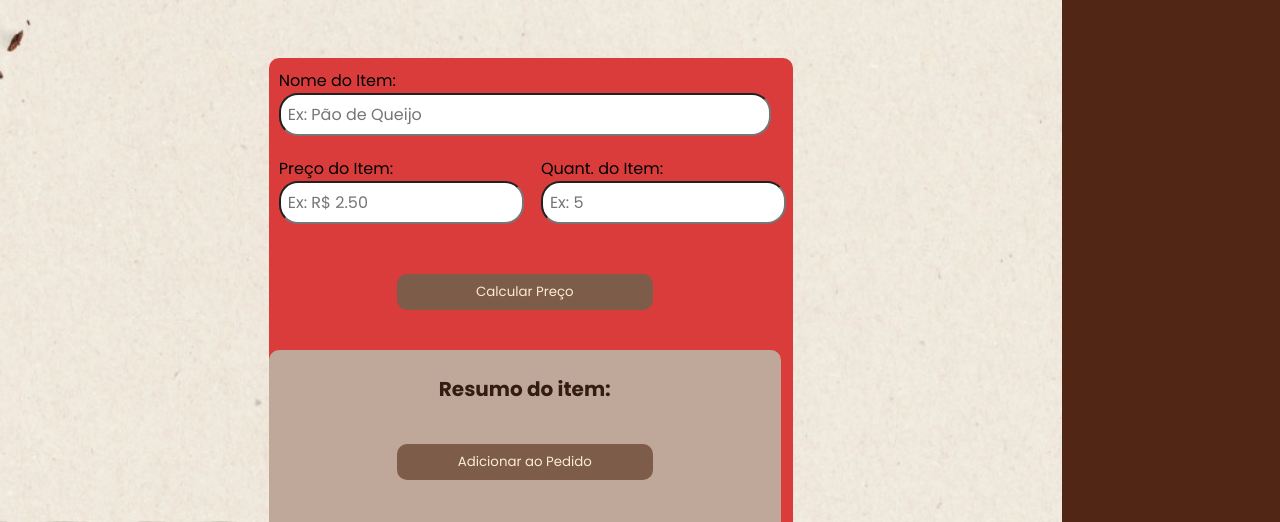
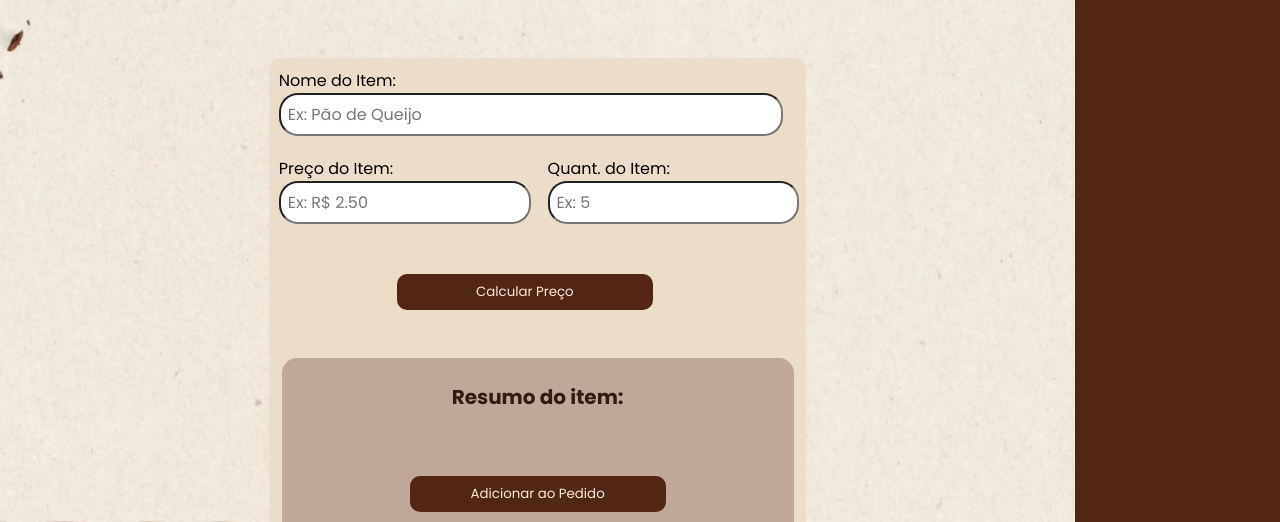
Before and after one commit to Nivea-izeLu/Cafeteria, a website: page public/index.html in a window 1280 px wide. Shown: the part 278-800 px from the top of the page. Drawn offline with Linux system fonts and the light colour scheme; a web font is replaced by a local one.

Commit message:
Alterado denovo o css, falta terminas a parte de mostrar lista

```diff
--- a/public/index.html
+++ b/public/index.html
@@ -37,10 +37,10 @@
     <div class="resultado">
 
       <h4>Resumo do item: </h4>
-      <p id='nome-quant'></p>
+      <p id='nome-quant' class="text"></p>
       <span id="valorT"> </span>
 
-      <button onclick='salvar()'>Adicionar ao Pedido</button>
+      <button onclick='salvar()' class="btnSalvar">Adicionar ao Pedido</button>
     </div>
   </div>
 
--- a/public/style.css
+++ b/public/style.css
@@ -1,4 +1,5 @@
 @import url('https://fonts.googleapis.com/css2?family=Poppins:ital,wght@0,100;0,200;0,300;0,400;0,500;0,600;0,700;0,800;0,900;1,100;1,200;1,300;1,400;1,500;1,600;1,700;1,800;1,900&display=swap');
+@import url('https://fonts.googleapis.com/css2?family=Birthstone&display=swap');
 
 * {
   margin: 0;
@@ -31,9 +32,9 @@ body {
 }
 
 .menu {
-  background-color: #da3c3c;
+  background-color: #ECDDCA;
   flex: 2;
-  margin: 10vh 21vw 0vh 21vw;
+  margin: 10vh 21vw 5vh 21vw;
   border-radius: 10px;
 }
 
@@ -63,7 +64,7 @@ input[type="number"] {
 }
 
 button {
-  background-color: #7E5C4A;
+  background-color: #512615;
   color: antiquewhite;
   width: 20vw;
   padding: 1vh;
@@ -72,11 +73,20 @@ button {
   border-radius: 10px;
 }
 
+.btnSalvar {
+  margin-top: 4vh;
+}
+
+.text{
+  padding: 2vh 0 2vh 0;
+}
+
 .resultado {
   background-color: #BFA799;
-  height: 30vh;
+  height: 36vh;
   width: 40vw;
-  border-radius: 10px 10px 0 0;
+  border-radius: 15px;
+  margin: 1vh 1vw 5vh 1vw;
 }
 
 h4 {
@@ -92,10 +102,14 @@ h4 {
 .mostrarLista {
   background-color: #512615;
   width: 20vw;
-  height: 100vh;
+  height: 130vh;
 
 }
 
 #tituloPedido {
-  color: green;
+  font-family: "Birthstone", cursive;
+  font-size: 40px;
+  font-weight: 400;
+  font-style: normal;
+  color: bisque;
 }
```
Also changed, not shown: public/script.js (line endings or trailing spaces).
